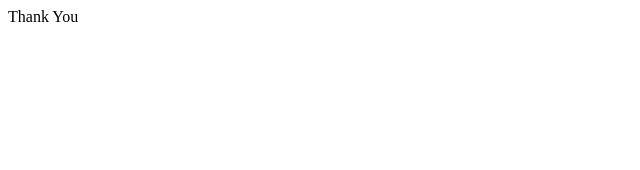
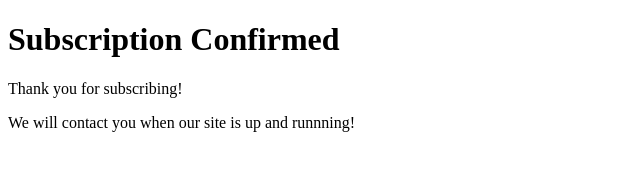
Before and after one commit to manzav95/Babyumms, a plain HTML site: page thankyou.html in a window 1280 px wide. Shown: the whole page, without its empty margins (0-640 px from the left). Drawn offline with Linux system fonts and the light colour scheme.

Commit message:
updated form on MailChimp

```diff
--- a/thankyou.html
+++ b/thankyou.html
@@ -6,6 +6,12 @@
     <title>Babyumms Thanks You!</title>
   </head>
   <body>
-    Thank You
+    <div class="main-wrapper">
+      <div class="card">
+        <h1>Subscription Confirmed</h1>
+        <p>Thank you for subscribing!</p>
+        <p>We will contact you when our site is up and runnning!</p>
+      </div>
+    </div>
   </body>
 </html>
```
